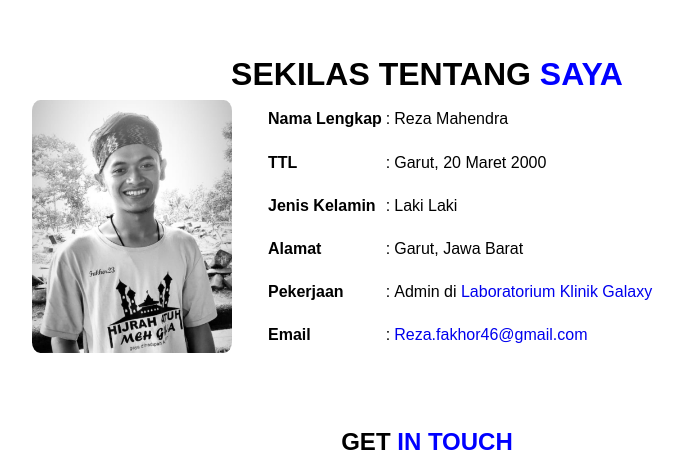
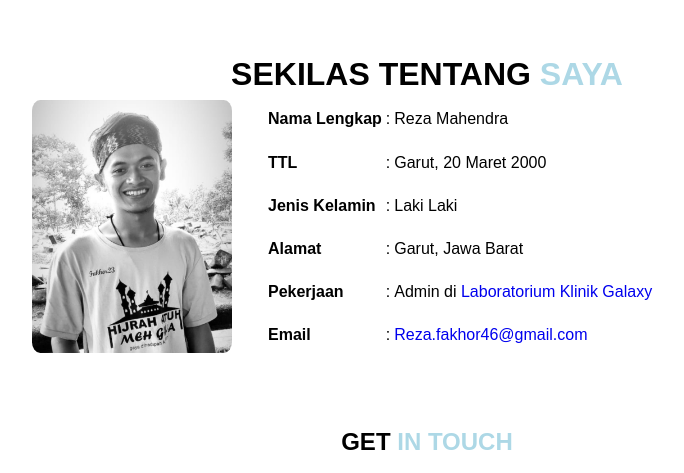
Before and after one commit to rezafakhor/biodata, a plain HTML site: page index.html in a window 1280 px wide. Shown: the top 473 px of the page, without its empty margins (213-897 px from the left). Drawn offline with Linux system fonts and the light colour scheme; grey boxes are pictures that could not be loaded.

Commit message:
Update index.html

```diff
--- a/index.html
+++ b/index.html
@@ -21,7 +21,7 @@
             text-align: center;
         }
         span {
-            color: blue;
+            color: #add8e6;
         }
     </style>
 </head>
```
